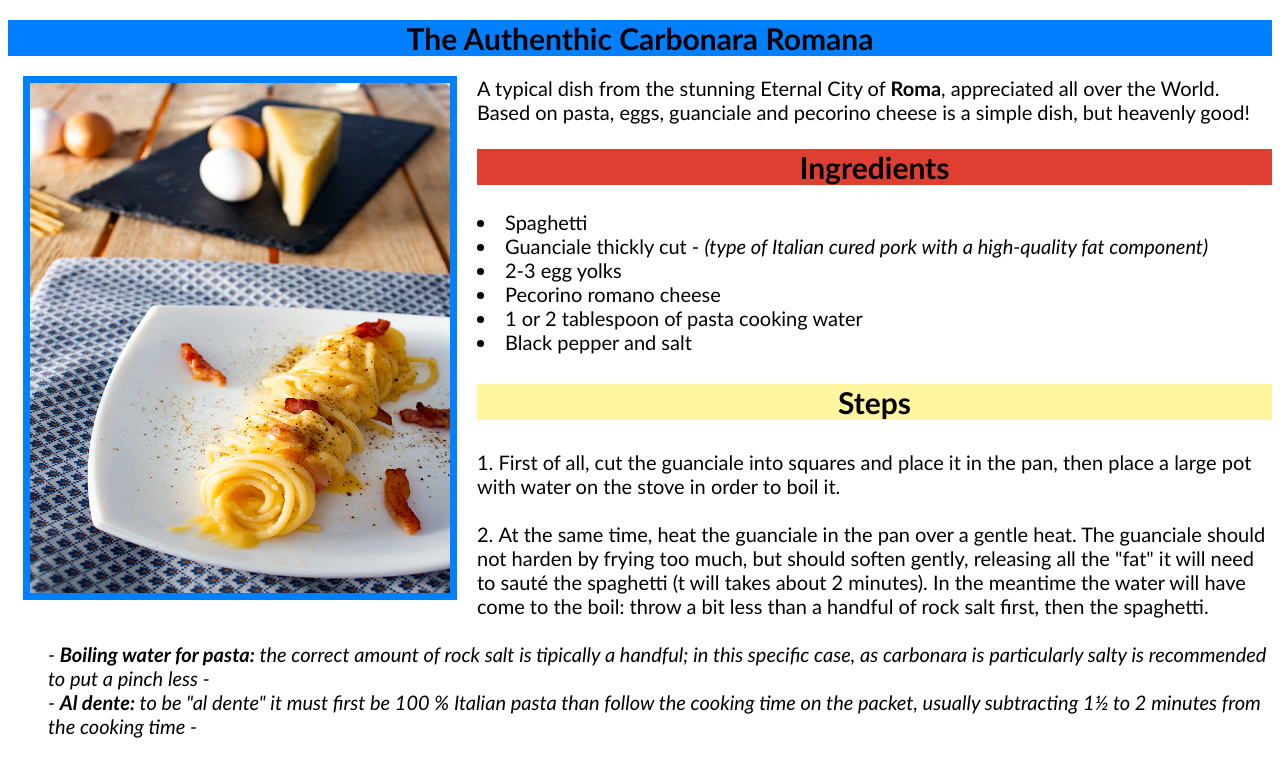
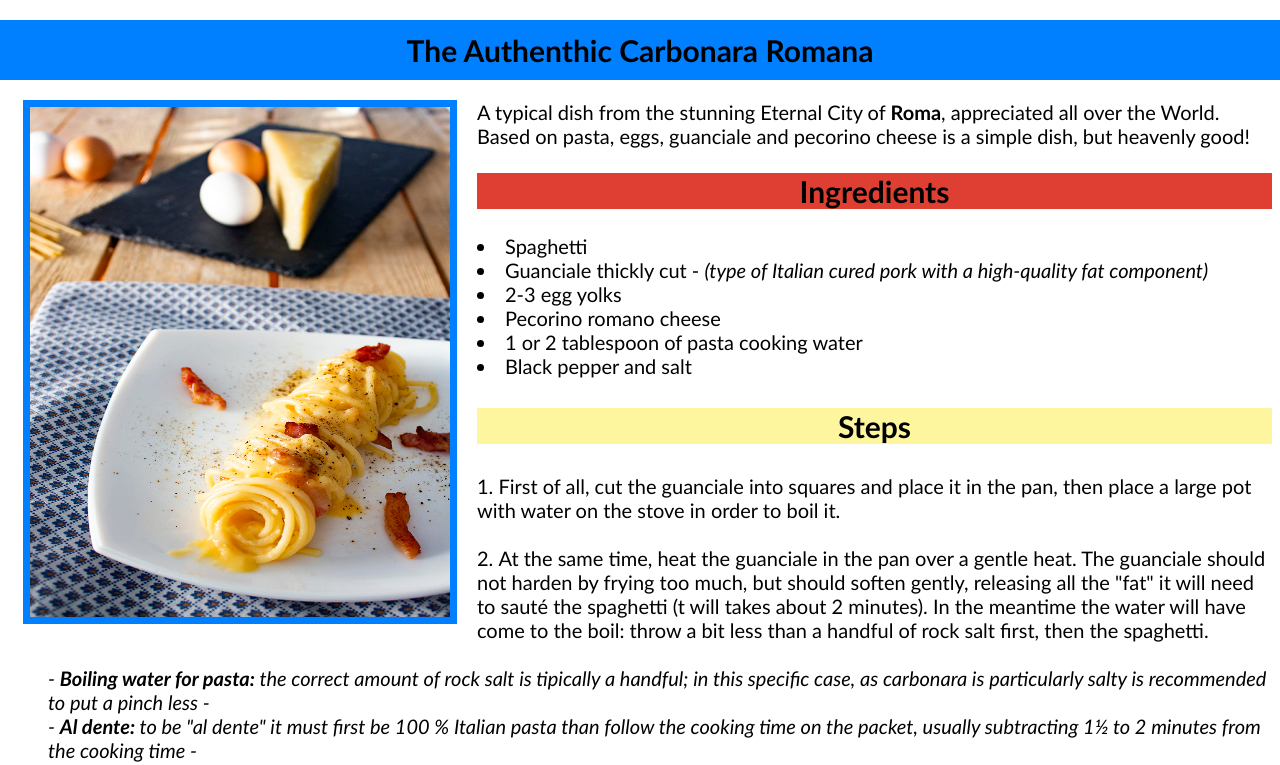
Before and after one commit to S-Caruso/odin-recipes, a plain HTML site: page recipes/Carbonara/carbonara.html in a window 1280 px wide. Shown: the top 765 px of the page. Drawn offline with Linux system fonts and the light colour scheme.

Commit message:
Adjust h1 position, height and margins

```diff
--- a/recipes/Carbonara/styles.css
+++ b/recipes/Carbonara/styles.css
@@ -6,6 +6,10 @@
 h1 {
   background-color: #007FFF;
   text-align: center;
+  position: relative;
+  height: 60px;
+  margin-left: -8px;
+  margin-right: -8px;
 }
 
 img {
```
